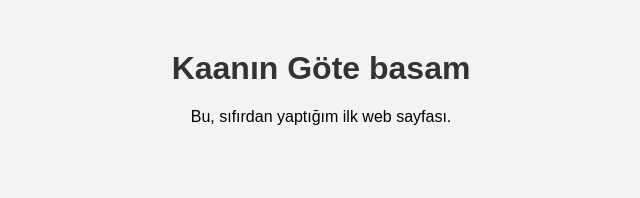
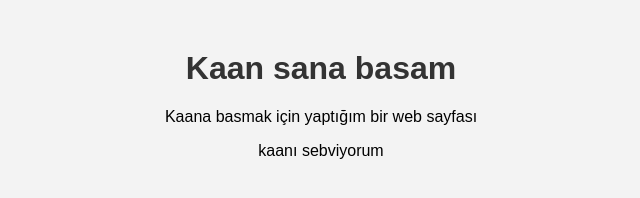
Before and after one commit to zzxxccvvb-u/ilk-web-sitem, a plain HTML site: page index.html in a window 1280 px wide. Shown: the whole page, without its empty margins (319-959 px from the left). Drawn offline with Linux system fonts and the light colour scheme.

Commit message:
İlk commit

```diff
--- a/index.html
+++ b/index.html
@@ -7,9 +7,9 @@
   <link rel="stylesheet" href="style.css">
 </head>
 <body>
-  <h1>Kaanın Göte basam</h1>
-  <p>Bu, sıfırdan yaptığım ilk web sayfası.</p>
-
+  <h1>Kaan sana basam</h1>
+  <p>Kaana basmak için yaptığım bir web sayfası</p>
+  <p>kaanı sebviyorum</p>
   <script src="script.js"></script>
 </body>
 </html>
```
